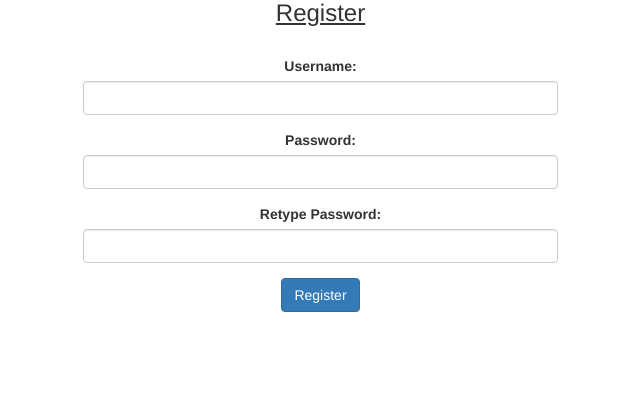
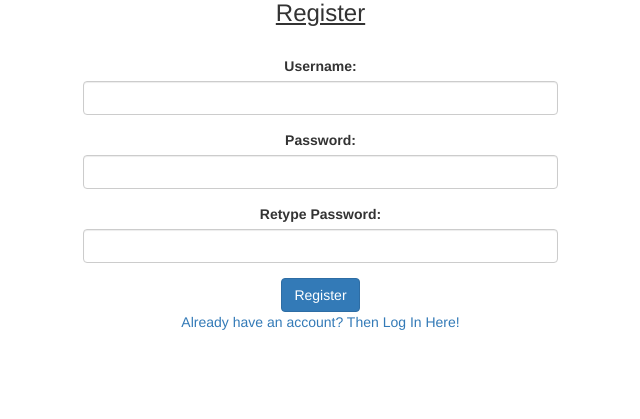
Before and after one commit to RaigaX9/MultiUserBlog, a Python web app: template templates/register.html in a window 1280 px wide. Shown: the part 110-529 px from the top of the page, without its empty margins (27-667 px from the left). Run offline with Jinja, Linux system fonts and the light colour scheme; the template is opened without the code that fills it, so the values that code supplies are empty; some libraries are stand-ins or nearby versions.

Commit message:
Corrections based on feedback

```diff
--- a/templates/register.html
+++ b/templates/register.html
@@ -31,6 +31,9 @@
     	    <div class="text-center">
                 <input type="submit" class="btn btn-primary" value="Register" />
             </div>
+            <div>
+                <a href="/login">Already have an account? Then Log In Here!</a>
+            </div>
     	</div>
 	</div>
 </div>
```
